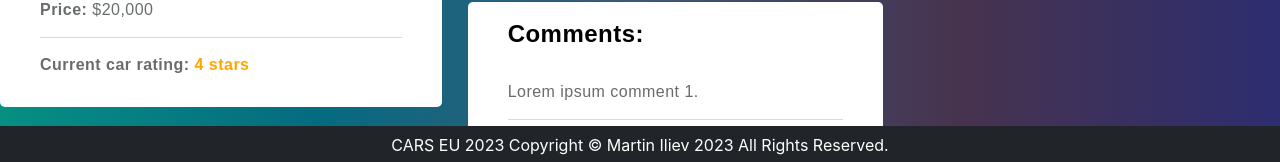
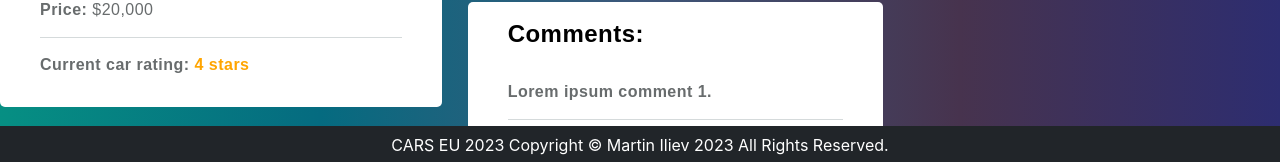
Before and after one commit to lucroselen/softuni-vuejs-project, a Vue app in the folder cars-eu/: page /details/1 in a window 1280 px wide. Shown: the part 636-798 px from the top of the page. Built offline with nearby package versions, Linux system fonts and the light colour scheme; no server answers; what @fawmi/vue-google-maps would draw is missing.

Commit message:
comment css bold

```diff
--- a/cars-eu/src/views/PageCarDetails.vue
+++ b/cars-eu/src/views/PageCarDetails.vue
@@ -132,7 +132,9 @@ h2 {
 .rounded {
   border-radius: 5px;
 }
-
+.comment {
+  font-weight: bold;
+}
 .comment:not(:last-child) {
   margin-bottom: 1rem;
 }
```
